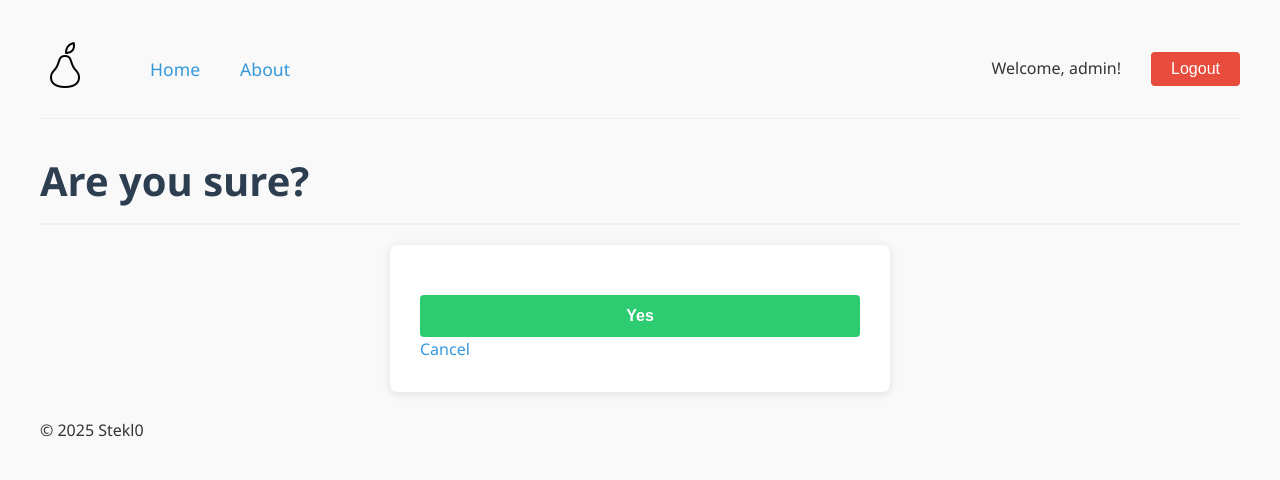
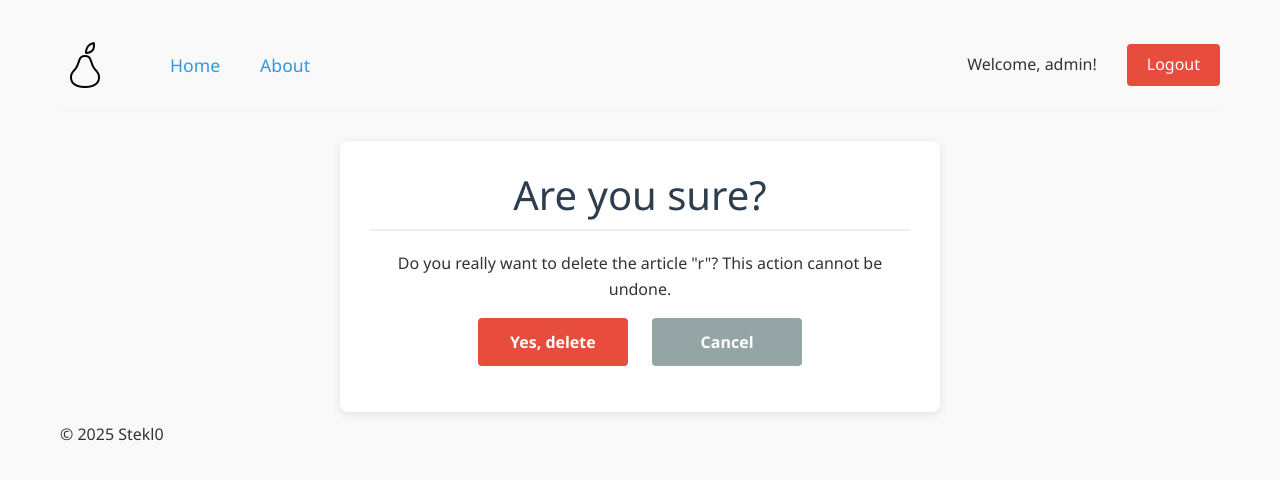
Before and after one commit to GreyStekl0/blog_609-31_GSK, a Django app: a page that uses templates/base_layout.html in a window 1280 px wide. Shown: the top 480 px of the page. Run offline with Django 5.2, Linux system fonts and the light colour scheme; a user stored in the database is signed in; data comes from the database, SQL or seed files in the repository; both versions use the stored data as it was after the commit; parts of the project's set-up code (start-up, migrations or seed data) failed here and were passed over; some libraries are stand-ins or nearby versions.

Commit message:
Enhance article deletion confirmation page and integrate Bootstrap styling

```diff
--- a/ProjectThree/settings.py
+++ b/ProjectThree/settings.py
@@ -37,6 +37,7 @@
     "django.contrib.staticfiles",
     "articles",
     "accounts",
+    "django_bootstrap5"
 ]
 
 MIDDLEWARE = [
--- a/articles/templates/articles/article_confirm_delete.html
+++ b/articles/templates/articles/article_confirm_delete.html
@@ -1,12 +1,13 @@
 {% extends "base_layout.html" %}
 {% load static %}
-{% block title %}{{ article.title }}{% endblock title %}
+{% block title %}Delete {{ article.title }}{% endblock title %}
 {% block content %}
     <div class="article-confirm-delete">
-        <h1 class="mb3">Are you sure?</h1>
-        <form class="form" method="post">
+        <h1>Are you sure?</h1>
+        <p>Do you really want to delete the article "{{ article.title }}"? This action cannot be undone.</p>
+        <form method="post">
             {% csrf_token %}
-            <button type="submit" class="btn btn-danger">Yes</button>
+            <button type="submit" class="btn btn-danger">Yes, delete </button>
             <a href="{% url 'homepage' %}" class="btn btn-secondary">Cancel</a>
         </form>
     </div>
--- a/pyproject.toml
+++ b/pyproject.toml
@@ -5,6 +5,7 @@
 requires-python = ">=3.13"
 dependencies = [
     "django>=5.1.7",
+    "django-bootstrap5>=25.1",
     "pillow>=11.1.0",
 ]
 
--- a/static/css/style.css
+++ b/static/css/style.css
@@ -465,6 +465,90 @@
     line-height: 1.8;
 }
 
+/* Стили для подтверждения удаления статьи */
+.article-confirm-delete {
+    background-color: var(--bg-white);
+    padding: var(--spacing-xl);
+    border-radius: var(--radius-lg);
+    box-shadow: var(--shadow);
+    max-width: 600px;
+    margin: 0 auto;
+    text-align: center;
+}
+
+/* Кнопки в форме подтверждения удаления */
+.article-confirm-delete .form .btn,
+.article-confirm-delete .btn {
+    min-width: 150px !important;
+    width: auto !important;
+    flex: 1 !important;
+    max-width: 200px !important;
+    padding: 12px 25px !important;
+    font-size: 16px !important;
+    font-weight: 600 !important;
+    margin: 0 10px !important;
+    display: inline-block !important;
+}
+
+.article-confirm-delete .form .btn-danger,
+.article-confirm-delete .btn-danger {
+    background-color: var(--danger-color) !important;
+    color: white !important;
+}
+
+.article-confirm-delete .form .btn-secondary,
+.article-confirm-delete .btn-secondary {
+    background-color: #95a5a6 !important;
+    color: white !important;
+}
+
+/* Стили для кнопок */
+.btn {
+    display: inline-block;
+    padding: 10px 20px;
+    border-radius: var(--radius);
+    border: none;
+    cursor: pointer;
+    font-size: 16px;
+    font-weight: 500;
+    text-align: center;
+    transition: background-color 0.3s ease, transform 0.2s ease;
+    text-decoration: none;
+}
+
+.btn:hover {
+    transform: translateY(-2px);
+    text-decoration: none;
+}
+
+.btn:active {
+    transform: translateY(0);
+}
+
+.btn-danger {
+    background-color: var(--danger-color);
+    color: white;
+}
+
+.btn-danger:hover {
+    background-color: #c0392b;
+    color: white;
+}
+
+.btn-secondary {
+    background-color: #95a5a6;
+    color: white;
+}
+
+.btn-secondary:hover {
+    background-color: #7f8c8d;
+    color: white;
+}
+
+.mb3 {
+    margin-bottom: 1rem;
+}
+
 /* Homepage */
 .homepage-actions {
     display: flex;
--- a/templates/base_layout.html
+++ b/templates/base_layout.html
@@ -1,4 +1,7 @@
 {% load static %}
+{% load django_bootstrap5 %}
+{% bootstrap_css %}
+{% bootstrap_javascript %}
 <!DOCTYPE html>
 <html lang="en">
 <head>
```
Also changed, not shown: db.sqlite3, 1 other file.
